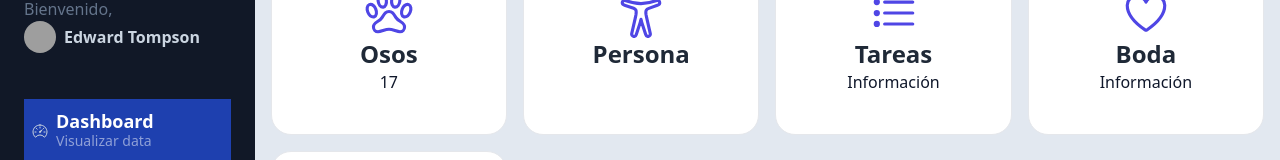
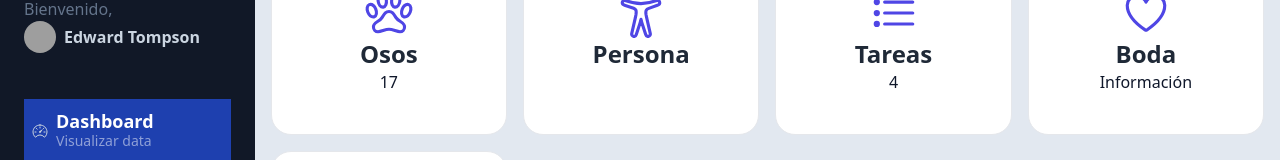
Before and after one commit to H1V35/zustand-dashboard, a React (Vite) app: page /dashboard in a window 1280 px wide. Shown: the part 147-307 px from the top of the page. Built offline with nearby package versions, Linux system fonts and the light colour scheme; grey boxes are pictures that could not be loaded.

Commit message:
✨ feat: Add tasks persistence to localStorage; Display total tasks count in Dashboard page

```diff
--- a/src/pages/dashboard/DashboardPage.tsx
+++ b/src/pages/dashboard/DashboardPage.tsx
@@ -6,11 +6,14 @@ import {
   IoPawOutline,
 } from 'react-icons/io5';
 import { WhiteCard } from '@/components';
-import { useBearsStore, usePersonStore } from '@/stores';
+import { useBearsStore, usePersonStore, useTasksStore } from '@/stores';
 
 export const Dashboard = () => {
   const totalBears = useBearsStore((state) => state.totalBears);
   const firstName = usePersonStore((state) => state.firstName);
+  const tasks = useTasksStore((state) => state.tasks);
+
+  const totalTasks = Object.keys(tasks).length;
 
   return (
     <>
@@ -34,7 +37,7 @@ export const Dashboard = () => {
         <WhiteCard centered>
           <IoListOutline size={50} className="text-indigo-600" />
           <h2>Tareas</h2>
-          <p>Información</p>
+          <p>{totalTasks}</p>
         </WhiteCard>
 
         <WhiteCard centered>
--- a/src/stores/tasks/tasks.store.ts
+++ b/src/stores/tasks/tasks.store.ts
@@ -1,6 +1,6 @@
 import { StateCreator, create } from 'zustand';
 import { v4 as uuidv4 } from 'uuid';
-import { devtools } from 'zustand/middleware';
+import { devtools, persist } from 'zustand/middleware';
 // import { immer } from 'zustand/middleware/immer';
 import type { Task, TaskStatus } from '@/interfaces';
 
@@ -17,7 +17,7 @@ interface TasksState {
   onTaskDrop: (status: TaskStatus) => void;
 }
 
-const tasksStoreApi: StateCreator<TasksState> = (set, get) => ({
+const tasksStoreApi: StateCreator<TasksState, [['zustand/persist', unknown]]> = (set, get) => ({
   draggingTaskId: undefined,
 
   tasks: {
@@ -89,8 +89,13 @@ const tasksStoreApi: StateCreator<TasksState> = (set, get) => ({
 
 export const useTasksStore = create<TasksState>()(
   devtools(
-    // immer(
-    tasksStoreApi
-    // )
+    persist(
+      // immer(
+      tasksStoreApi,
+      // )
+      {
+        name: 'tasks-store',
+      }
+    )
   )
 );
```
